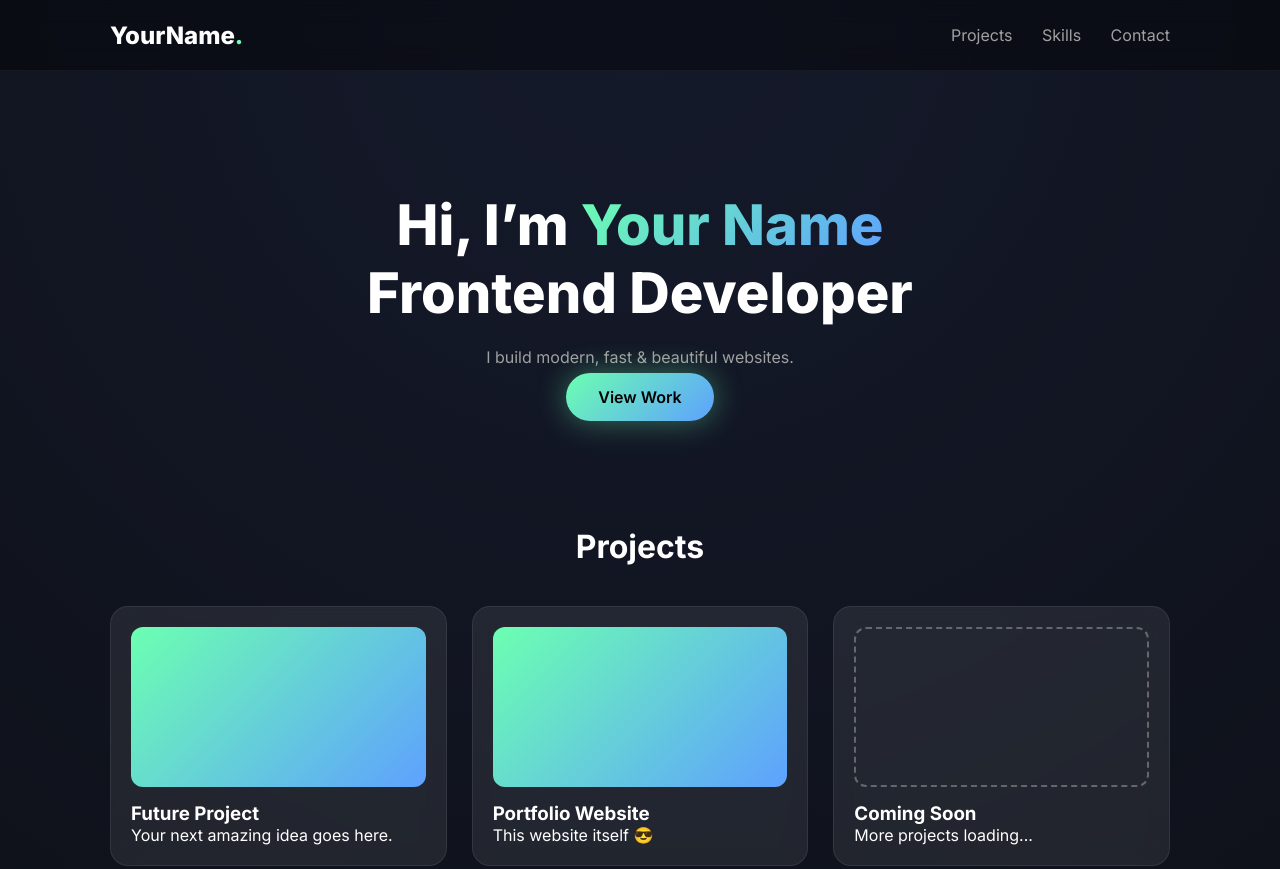
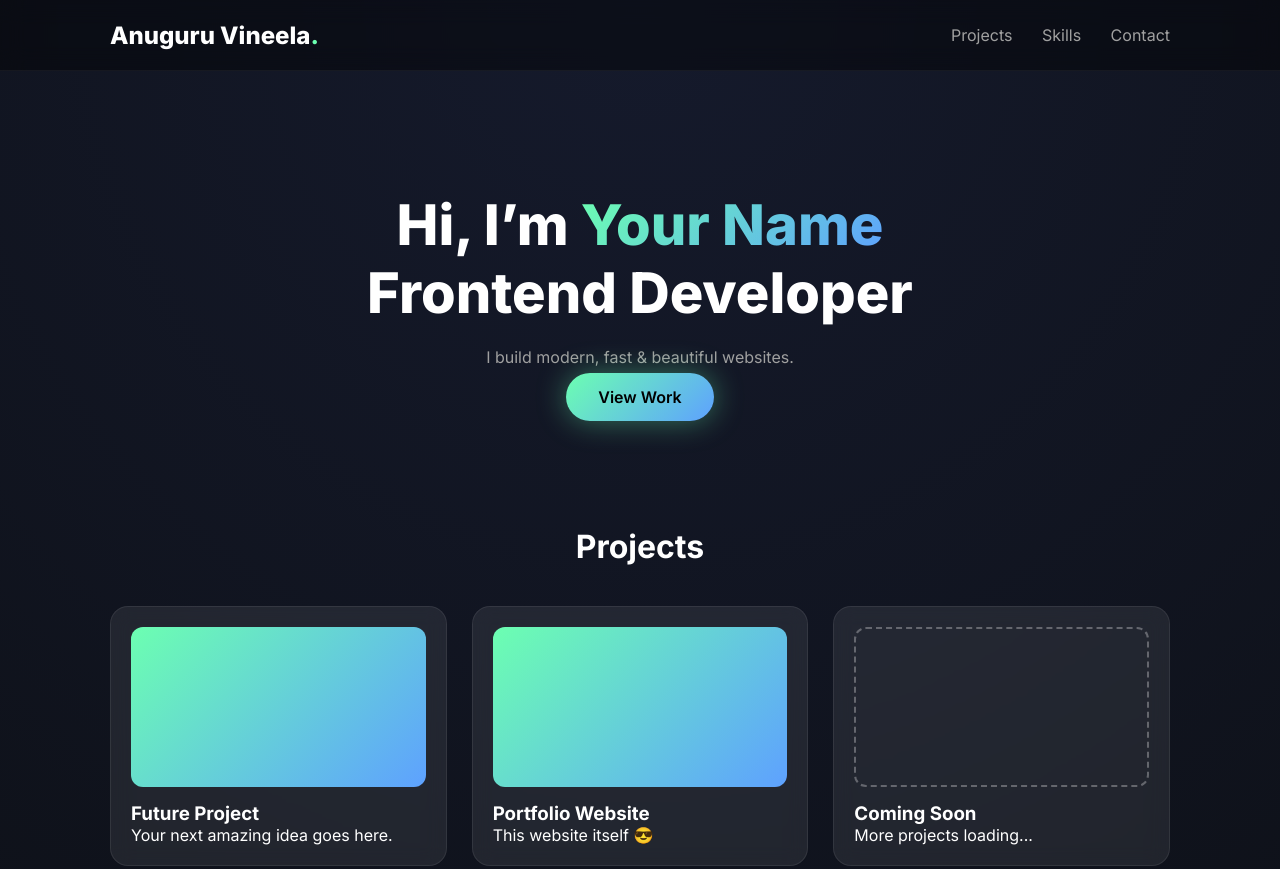
Before and after one commit to vineela-20/vineela-20.github.io, a plain HTML site: page index.html in a window 1280 px wide. Shown: the top 869 px of the page. Drawn offline with Linux system fonts and the light colour scheme.

Commit message:
Update index.html
added name

```diff
--- a/index.html
+++ b/index.html
@@ -2,7 +2,7 @@
 <html lang="en">
 <head>
   <meta charset="UTF-8">
-  <title>Anuguru vineela| Portfolio</title>
+  <title>Your Name| Portfolio</title>
   <meta name="viewport" content="width=device-width, initial-scale=1.0">
 
   <!-- Google Font -->
@@ -206,7 +206,7 @@
   <!-- NAVBAR -->
   <header class="navbar">
     <div class="container nav-content">
-      <div class="logo">YourName<span>.</span></div>
+      <div class="logo">Anuguru Vineela<span>.</span></div>
       <nav>
         <a href="#projects">Projects</a>
         <a href="#skills">Skills</a>
```
